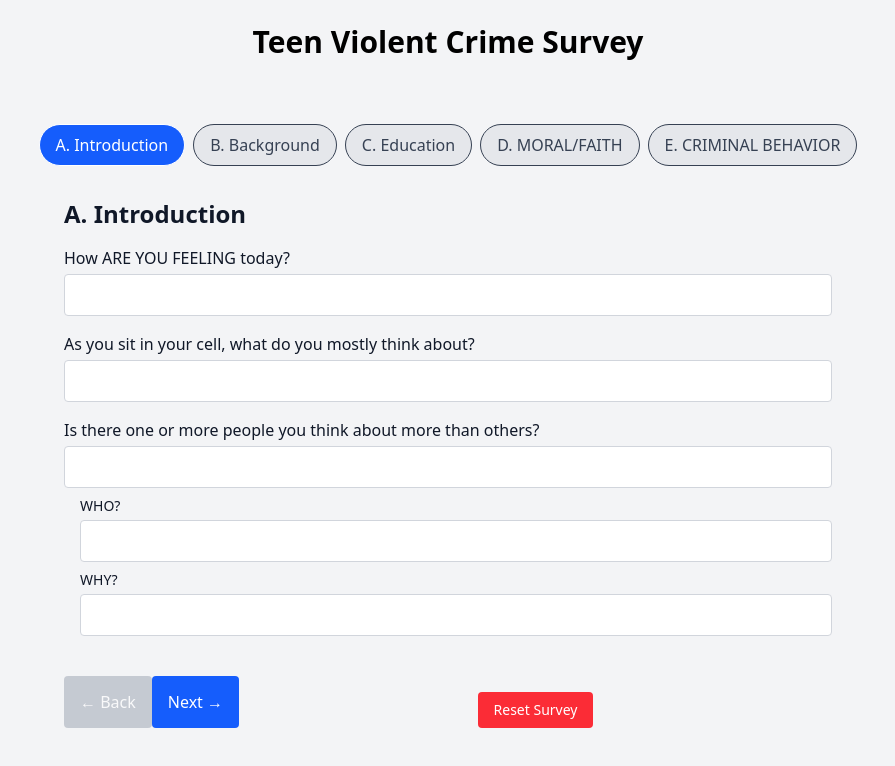
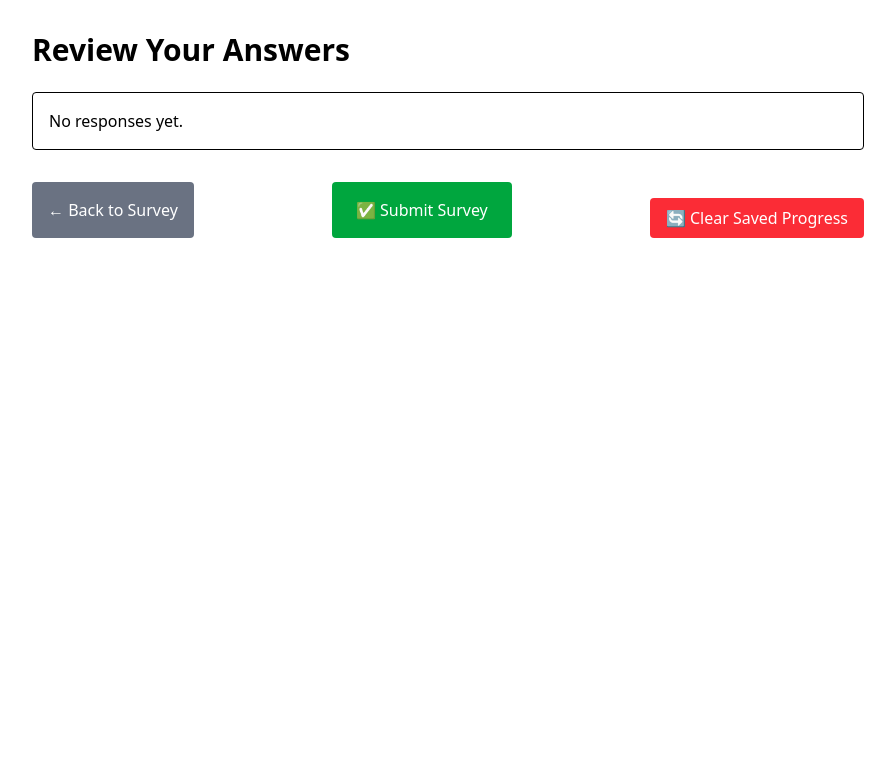
Before and after one commit to dariansweb/teenage-violent-crime-assessment, a React (Vite) app: page /review in a window 1280 px wide. Shown: the top 766 px of the page, without its empty margins (192-1087 px from the left). Built offline with nearby package versions, Linux system fonts and the light colour scheme.

Commit message:
review page made and csv export made

```diff
--- a/index.html
+++ b/index.html
@@ -5,7 +5,7 @@
     <link rel="icon" type="image/svg+xml" href="/vite.svg" />
     <meta name="viewport" content="width=device-width, initial-scale=1.0" />
     <!-- <script src="https://cdn.tailwindcss.com"></script> -->
-    <title>Vite + React</title>
+    <title>Teenage Survey</title>
   </head>
   <body>
     <div id="root"></div>
--- a/src/App.jsx
+++ b/src/App.jsx
@@ -1,18 +1,19 @@
-// src/App.jsx
 import React from 'react'
-import SurveyForm from './components/SurveyForm'
+import { BrowserRouter as Router, Routes, Route, Navigate } from 'react-router-dom'
 import SurveyWizard from './components/SurveyWizard'
-import './index.css'
+import ReviewPage from './components/ReviewPage'
+import SubmittedPage from './components/SubmittedPage'
 
 function App() {
-
   return (
-    <div className="min-h-screen p-6 bg-gray-100">
-      <h1 className="text-3xl font-bold text-center mb-8">
-        Teen Violent Crime Survey
-      </h1>
-      <SurveyWizard />
-    </div>
+    <Router>
+      <Routes>
+        <Route path="/" element={<Navigate to="/survey" replace />} />
+        <Route path="/survey" element={<SurveyWizard />} />
+        <Route path="/review" element={<ReviewPage />} />
+        <Route path="/submitted" element={<SubmittedPage />} />
+      </Routes>
+    </Router>
   )
 }
 
--- /dev/null
+++ b/src/components/CSVExportButton.jsx
@@ -0,0 +1,36 @@
+import React from 'react'
+import { useSurvey } from '../contexts/SurveyContext'
+import { saveAs } from 'file-saver'
+import Papa from 'papaparse'
+
+const CSVExportButton = () => {
+  const { responses } = useSurvey()
+
+  const handleExport = () => {
+    if (Object.keys(responses).length === 0) {
+      alert('No responses to export!')
+      return
+    }
+
+    // Convert responses into array format
+    const data = Object.entries(responses).map(([questionId, answer]) => ({
+      questionId,
+      answer
+    }))
+
+    const csv = Papa.unparse(data)
+    const blob = new Blob([csv], { type: 'text/csv;charset=utf-8;' })
+    saveAs(blob, 'survey_responses.csv')
+  }
+
+  return (
+    <button
+      onClick={handleExport}
+      className="mt-6 px-4 py-2 bg-indigo-600 text-white rounded hover:bg-indigo-700"
+    >
+      📤 Download Responses as CSV
+    </button>
+  )
+}
+
+export default CSVExportButton
--- /dev/null
+++ b/src/components/ReviewPage.jsx
@@ -0,0 +1,61 @@
+import React from 'react'
+import { useNavigate } from 'react-router-dom'
+import { useSurvey } from '../contexts/SurveyContext'
+
+const ReviewPage = () => {
+  const { responses, resetSurvey } = useSurvey()
+  const navigate = useNavigate()
+
+  const handleSubmit = () => {
+    console.log('Final submission:', responses)
+    resetSurvey()
+    navigate('/submitted')
+  }
+
+  const renderQuestionAnswer = (questionId) => {
+    const answer = responses[questionId]
+    if (!answer) return null
+    return (
+      <div key={questionId} className="mb-4">
+        <div className="font-medium">{questionId}</div>
+        <div className="ml-2 text-gray-700">{answer}</div>
+      </div>
+    )
+  }
+
+  const allIds = Object.keys(responses)
+
+  return (
+    <div className="max-w-4xl mx-auto p-8">
+      <h2 className="text-3xl font-bold mb-6">Review Your Answers</h2>
+
+      <div className="bg-white border p-4 rounded">
+        {allIds.length === 0 && <p>No responses yet.</p>}
+        {allIds.map((id) => renderQuestionAnswer(id))}
+      </div>
+
+      <div className="mt-8 flex justify-between">
+        <button
+          onClick={() => navigate('/survey')}
+          className="px-4 py-2 bg-gray-500 text-white rounded hover:bg-gray-600"
+        >
+          ← Back to Survey
+        </button>
+        <button
+          onClick={handleSubmit}
+          className="px-6 py-2 bg-green-600 text-white rounded hover:bg-green-700"
+        >
+          ✅ Submit Survey
+        </button>
+        <button
+          onClick={resetSurvey}
+          className="mt-4 px-4 py-2 bg-red-500 text-white rounded hover:bg-red-600"
+        >
+          🔄 Clear Saved Progress
+        </button>
+      </div>
+    </div>
+  )
+}
+
+export default ReviewPage
--- /dev/null
+++ b/src/components/SubmittedPage.jsx
@@ -0,0 +1,16 @@
+import React from 'react'
+import { Link } from 'react-router-dom'
+
+const SubmittedPage = () => {
+  return (
+    <div className="min-h-screen flex flex-col items-center justify-center bg-gray-100 text-center p-6">
+      <h1 className="text-4xl font-bold text-green-600 mb-4">Survey Submitted!</h1>
+      <p className="text-lg text-gray-700 mb-6">Thank you for your responses.</p>
+      <Link to="/survey" className="text-blue-600 underline">
+        Start Over
+      </Link>
+    </div>
+  )
+}
+
+export default SubmittedPage
--- a/src/components/SurveyWizard.jsx
+++ b/src/components/SurveyWizard.jsx
@@ -1,6 +1,8 @@
 import React from 'react'
 import surveyData from '../data/teen_violent_crime_survey.json'
 import { useSurvey } from '../contexts/SurveyContext'
+import CSVExportButton from './CSVExportButton'
+import { useNavigate } from 'react-router-dom'
 
 const SurveyWizard = () => {
   const {
@@ -10,6 +12,8 @@ const SurveyWizard = () => {
     setCurrentStep,
     resetSurvey,
   } = useSurvey()
+
+  const navigate = useNavigate()
 
   const handleNext = () => {
     if (currentStep < surveyData.length - 1) setCurrentStep(currentStep + 1)
@@ -106,13 +110,13 @@ const SurveyWizard = () => {
           >
             ← Back
           </button>
-
           {currentStep === surveyData.length - 1 ? (
             <button
-              type="submit"
-              className="px-6 py-2 bg-green-600 text-white rounded hover:bg-green-700"
+              type="button"
+              onClick={() => navigate('/review')}
+              className="px-6 py-2 bg-purple-600 text-white rounded hover:bg-purple-700"
             >
-              Submit Survey
+              Review My Answers →
             </button>
           ) : (
             <button
@@ -130,6 +134,7 @@ const SurveyWizard = () => {
           >
             Reset Survey
           </button>
+          <CSVExportButton />
         </div>
       </form>
     </div>
--- a/src/contexts/SurveyContext.jsx
+++ b/src/contexts/SurveyContext.jsx
@@ -1,4 +1,5 @@
 import React, { createContext, useState, useContext } from 'react'
+import { useEffect } from 'react'
 
 // Create the context
 const SurveyContext = createContext()
@@ -8,37 +9,48 @@ export const useSurvey = () => useContext(SurveyContext)
 
 // Provider component
 export const SurveyProvider = ({ children }) => {
-  const [responses, setResponses] = useState({})
+  const [responses, setResponses] = useState(() => {
+    const saved = localStorage.getItem('survey-responses')
+    return saved ? JSON.parse(saved) : {}
+  })
+
   const [currentStep, setCurrentStep] = useState(0)
   const [darkMode, setDarkMode] = useState(false)
 
   const updateResponse = (id, value) => {
-    setResponses(prev => ({
+    setResponses((prev) => ({
       ...prev,
-      [id]: value
+      [id]: value,
     }))
   }
 
   const resetSurvey = () => {
     setResponses({})
     setCurrentStep(0)
+    localStorage.removeItem('survey-responses')
   }
 
   const toggleDark = () => {
     document.documentElement.classList.toggle('dark')
-    setDarkMode(prev => !prev)
+    setDarkMode((prev) => !prev)
   }
 
+  useEffect(() => {
+    localStorage.setItem('survey-responses', JSON.stringify(responses))
+  }, [responses])
+
   return (
-    <SurveyContext.Provider value={{
+    <SurveyContext.Provider
+      value={{
         responses,
         updateResponse,
         currentStep,
         setCurrentStep,
         darkMode,
         toggleDark,
-      resetSurvey
-    }}>
+        resetSurvey,
+      }}
+    >
       {children}
     </SurveyContext.Provider>
   )
```
Lines whose indentation alone changed are shown as unchanged.
